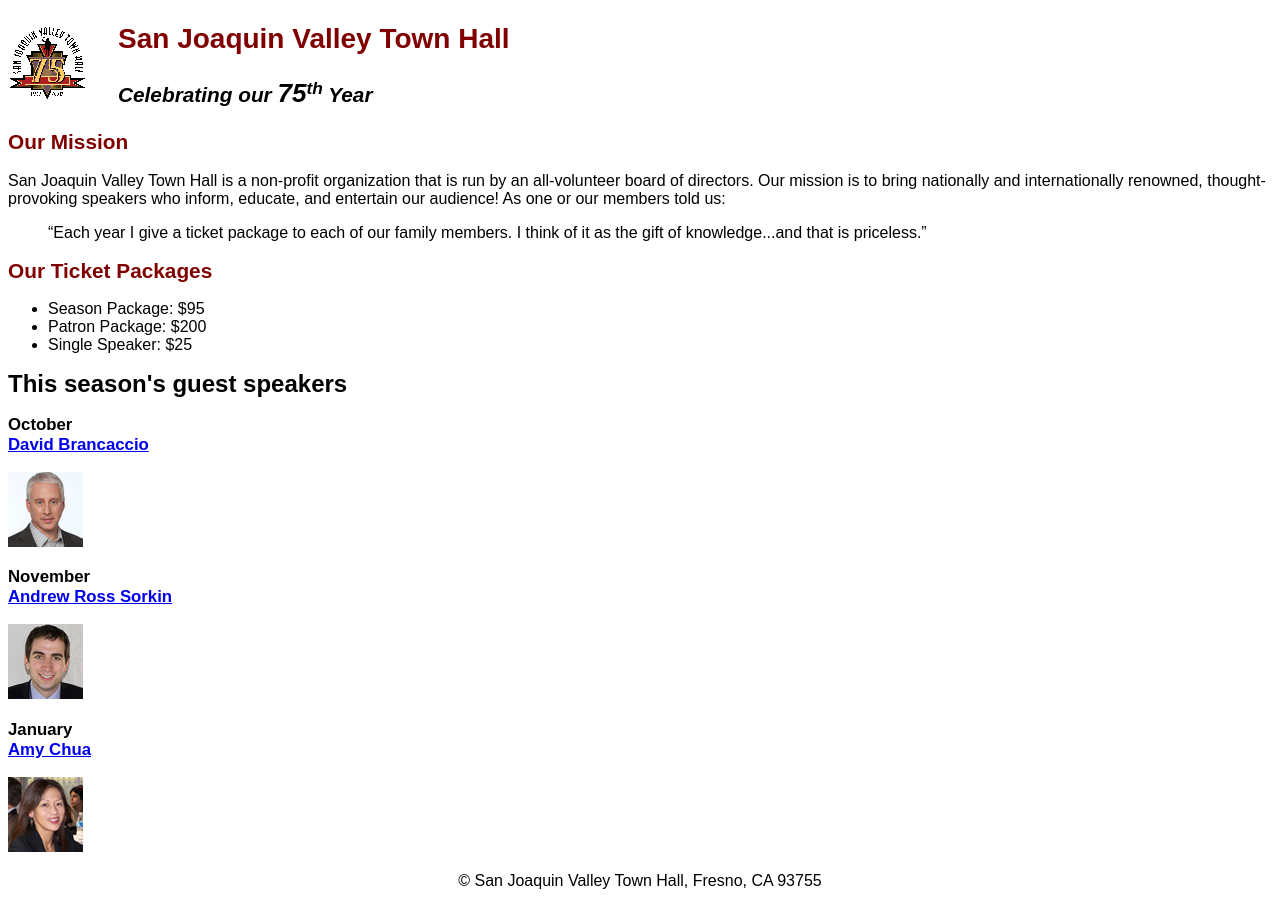
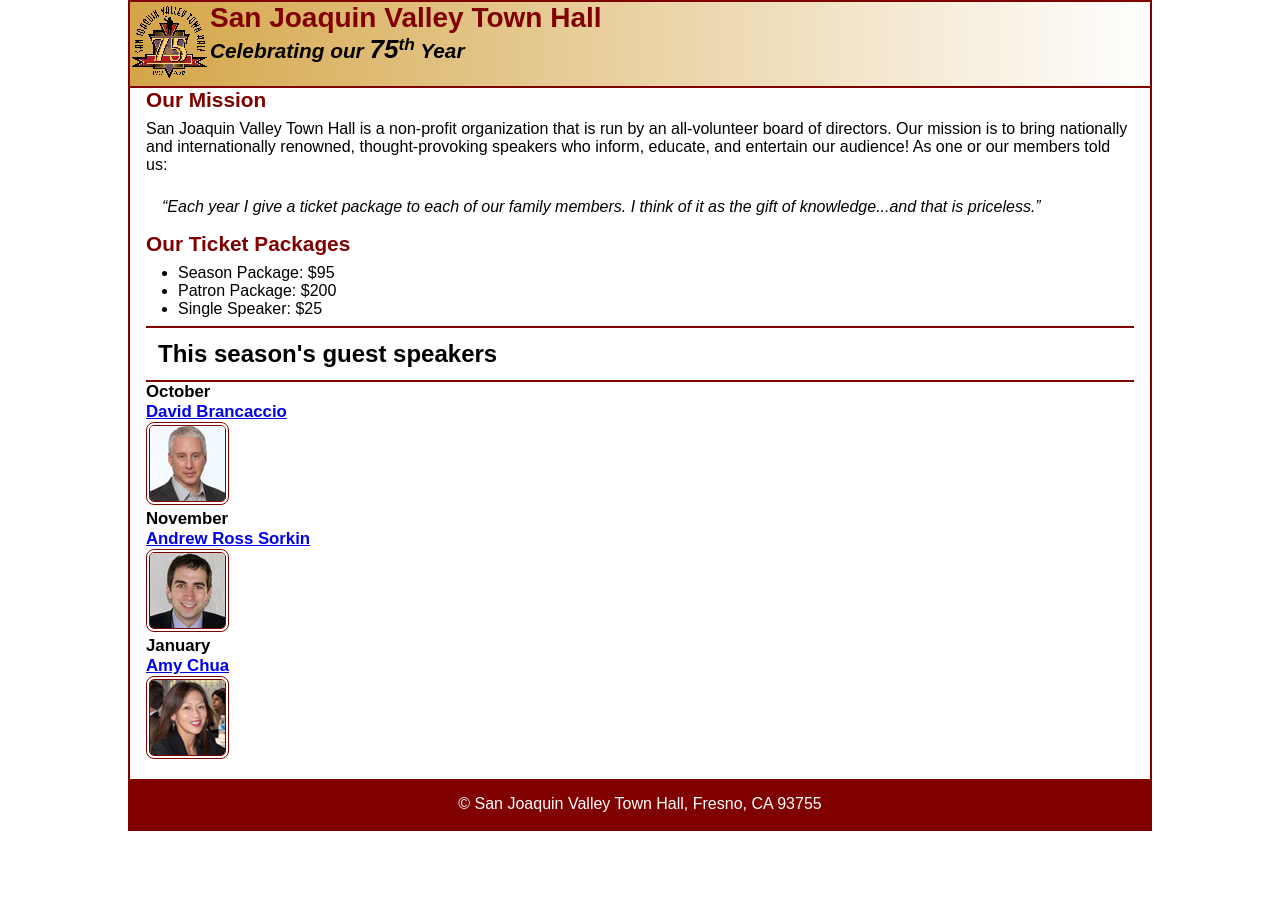
Before and after one commit to MelenaJ411/exercises, a plain HTML site: page ch05/town_hall/index.html in a window 1280 px wide. After the commit the page ends 831 px from the top, so only its background shows below. Drawn offline with Linux system fonts and the light colour scheme.

Commit message:
Should be Done

```diff
--- a/ch05/town_hall/styles/main.css
+++ b/ch05/town_hall/styles/main.css
@@ -7,6 +7,9 @@
 body {
 	font-family: Arial, Helvetica, sans-serif;
     font-size: 100%;
+	width: 80%;
+	margin: auto;
+	border: 2px solid var(--accent-color);
 }
 a:hover, a:focus{
 	font-style: italic;
@@ -14,6 +17,9 @@
 }
 h1 {
 	font-size: 150%;
+	border-bottom: var(--accent-color) 2px solid;
+	border-top: var(--accent-color) 2px solid;
+	padding: .5em;
 }
 h2 {
 	font-size: 130%;
@@ -27,31 +33,71 @@
 header {
 	& h2 {
 		font-size: 175%;
-		text-indent: 30px;
+		padding-bottom: 0;
+
 	}
 	& h3 {
 		font-size: 130%;
 		font-style: italic;
-		text-indent: 30px;
+		padding-bottom: 1em;
+
 	}
 	& img {
 		float: left;
+		margin: .75em, 1em;
+
 	}
+	/*background: linear-gradient(to right, white, var(--accent-color));*/
+	background: linear-gradient(to right, rgba(199, 138, 16, 0.767), white);
+	border-bottom: var(--accent-color) 2px solid;
 }
 
 /* the styles for the main content */
 main {
 	clear: left;
+	padding-left: 1em;
+	padding-right: 1em;
+	padding-bottom: 1em;
+
+	 & img {
+		border: 4px double var(--accent-color);
+		border-radius: 8px;
+	 }
 }
 
 /* the styles for the footer */
 footer {
 	& p {
 		text-align: center;
+		color: white;
+		padding-top: 1em;
+		padding-bottom: 1em;
 	}
+	background-color: var(--accent-color);
 }
 
 /* CSS class */
 .large {
 	font-size: 125%;
 }
+
+* {
+	box-sizing: border-box;
+	margin: 0;
+	padding: 0;
+}
+
+head, p, ul {
+	padding-top: .5em;
+	padding-bottom: .5em;
+}
+
+ul {
+	margin-left: 2em;
+}
+
+blockquote {
+	font-style: italic;
+	padding: 1em;
+
+}
```
